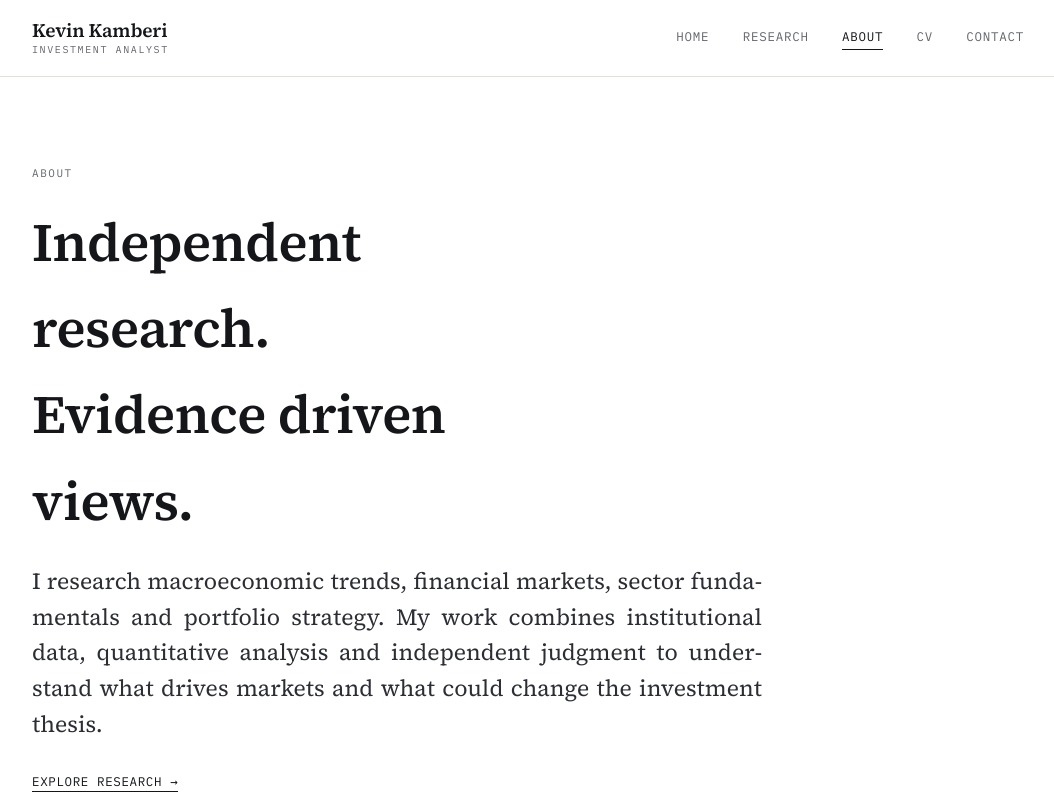
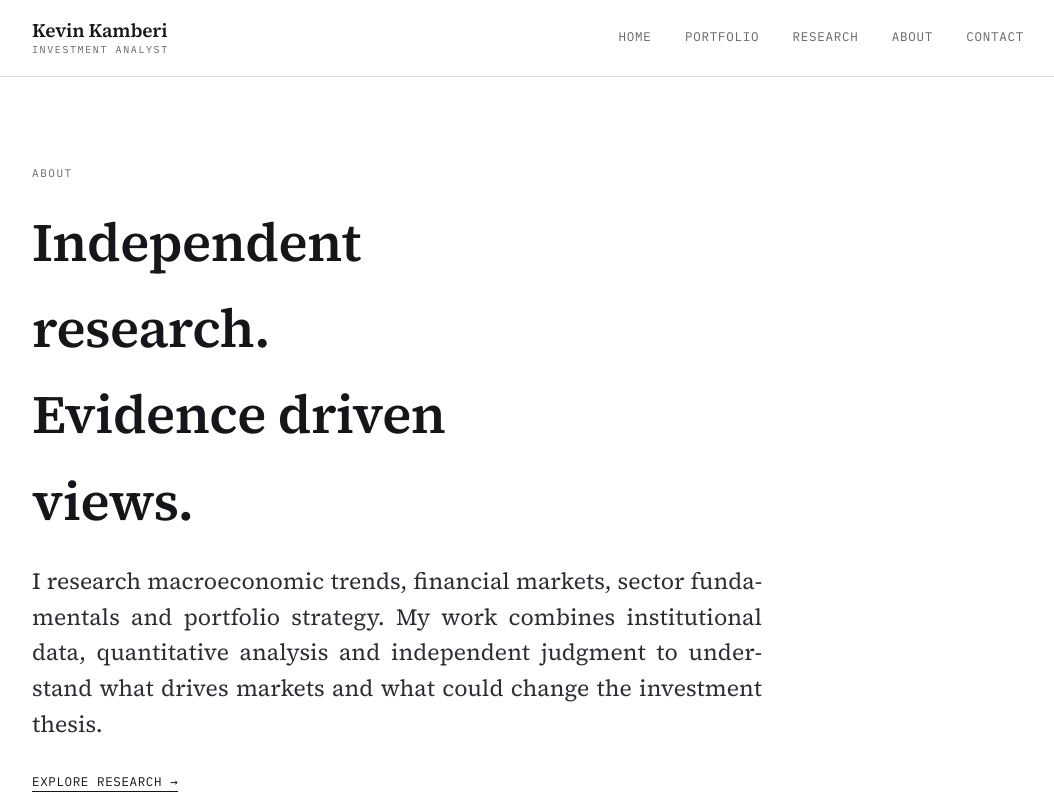
Before and after one commit to kevinkamberi99-coder/Personal-Website, a plain HTML site: page portfolio.html in a window 1280 px wide. Shown: the top 800 px of the page, without its empty margins (112-1166 px from the left). Drawn offline with Linux system fonts and the light colour scheme.

Commit message:
Update portfolio.html

```diff
--- a/portfolio.html
+++ b/portfolio.html
@@ -17,12 +17,12 @@
   <div class="wrap">
     <a class="wordmark" href="index.html">Kevin Kamberi<span>Investment Analyst</span></a>
     <nav class="main-nav" id="main-nav">
-      <a href="index.html">Home</a>
-      <a href="research.html">Research</a>
-      <a href="about.html" aria-current="page">About</a>
-      <a href="cv.html">CV</a>
-      <a href="contact.html">Contact</a>
-    </nav>
+  <a href="index.html">Home</a>
+  <a href="portfolio.html">Portfolio</a>
+  <a href="research.html">Research</a>
+  <a href="about.html">About</a>
+  <a href="contact.html">Contact</a>
+</nav>
     <button class="nav-toggle" aria-label="Toggle navigation" aria-expanded="false" aria-controls="main-nav"><span></span></button>
   </div>
 </header>
```
